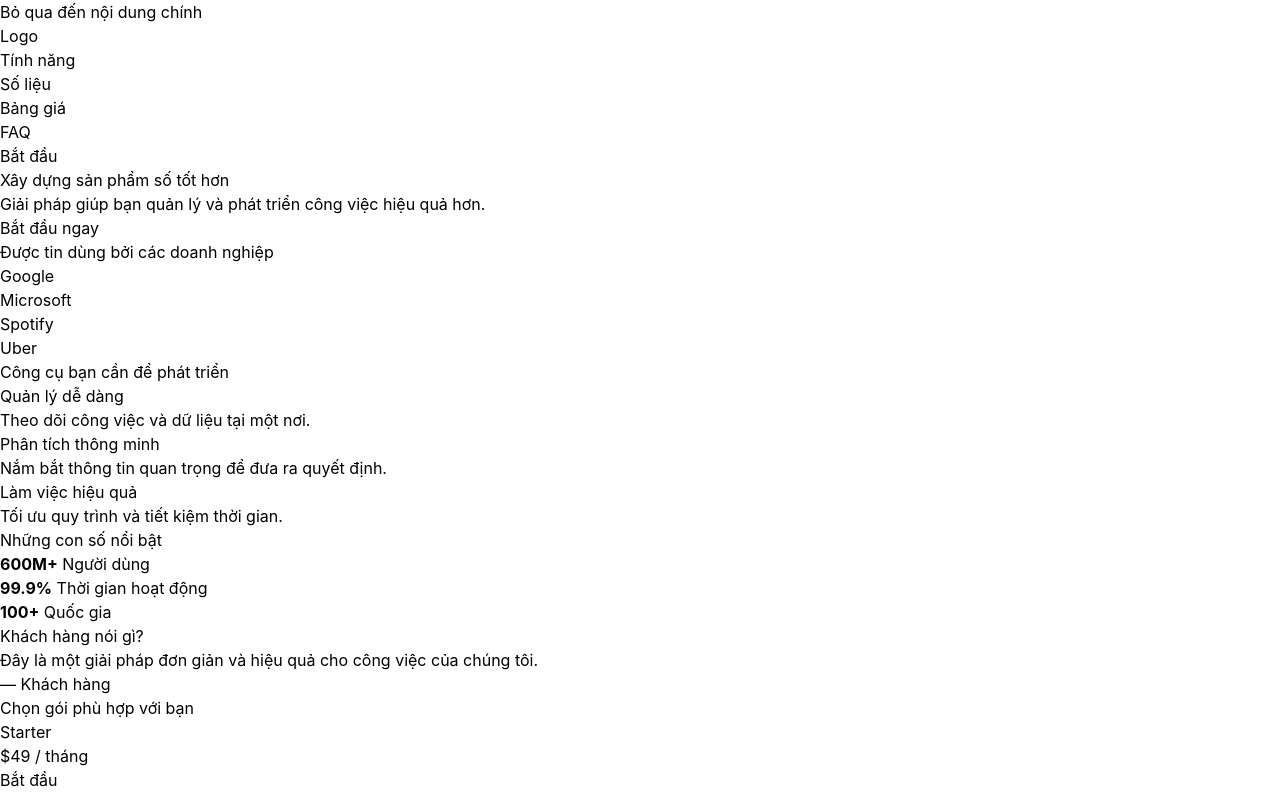
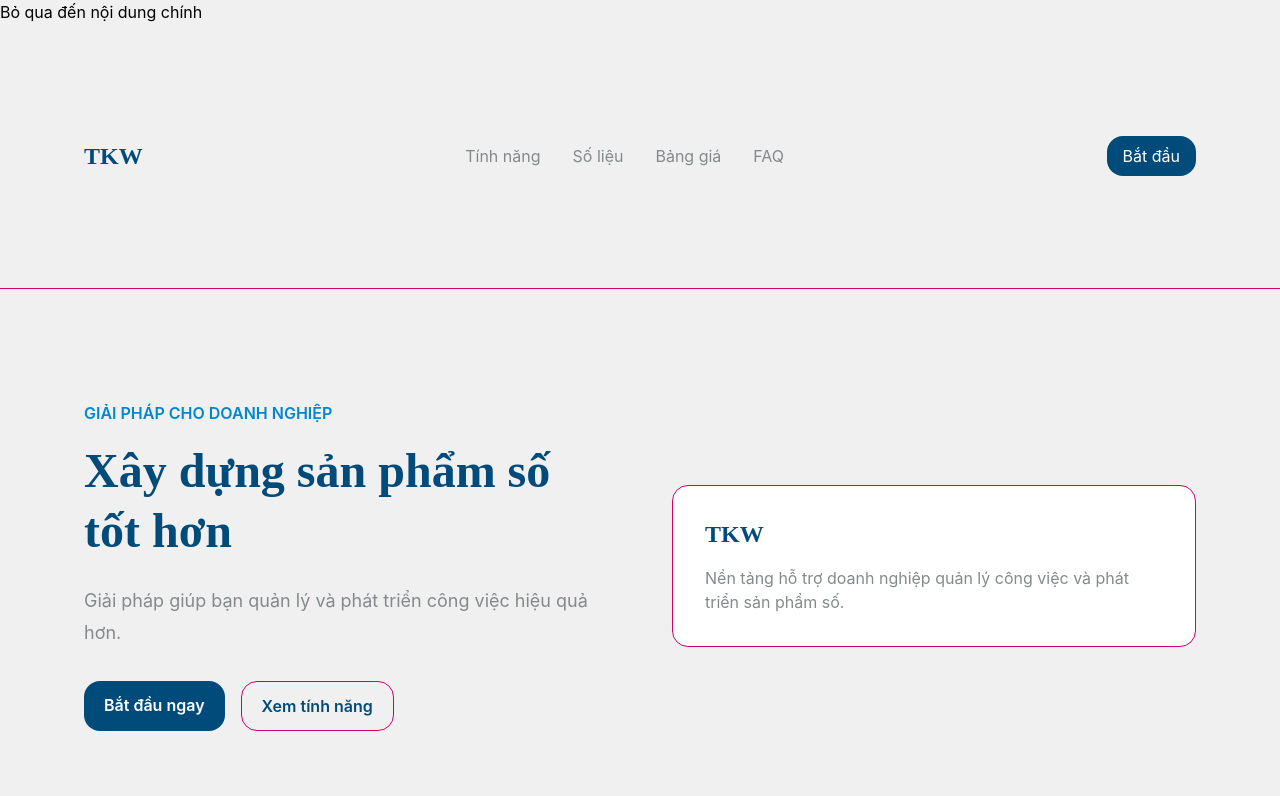
Before and after one commit to sln-webdesign/tkw_2551050150_ngan, a website: page index.html in a window 1280 px wide. Shown: the top 796 px of the page. Drawn offline with Linux system fonts and the light colour scheme.

Commit message:
feat: update landing page

```diff
--- a/index.html
+++ b/index.html
@@ -8,24 +8,30 @@
     <link rel="stylesheet" href="./dist/output.css">
 </head>
 
-<body>
+<body class="font-body text-ink bg-surface">
 
     <!-- Bỏ qua đến nội dung chính -->
     <a href="#main">Bỏ qua đến nội dung chính</a>
 
     <!-- 1. NAVBAR -->
-    <header>
-        <nav aria-label="Điều hướng chính">
-            <a href="#">Logo</a>
+    <header class="border-b border-line bg-surface">
+        <nav class="section flex items-center justify-between py-5"
+             aria-label="Điều hướng chính">
+            <a href="#" class="font-display text-2xl font-bold text-brand-600">TKW</a>
 
-            <ul>
-                <li><a href="#features">Tính năng</a></li>
-                <li><a href="#stats">Số liệu</a></li>
-                <li><a href="#pricing">Bảng giá</a></li>
-                <li><a href="#faq">FAQ</a></li>
+            <ul  class="hidden items-center gap-8 lg:flex">
+                <li><a href="#features"
+                       class="text-muted hover:text-brand-600">Tính năng</a></li>
+                <li><a href="#stats"
+                       class="text-muted hover:text-brand-600">Số liệu</a></li>
+                <li><a href="#pricing"
+                       class="text-muted hover:text-brand-600">Bảng giá</a></li>
+                <li><a href="#faq"
+                       class="text-muted hover:text-brand-600">FAQ</a></li>
             </ul>
 
-            <a href="#cta">Bắt đầu</a>
+            <a href="#cta"
+               class="rounded-card bg-brand-600 px-4 py-2 text-white hover:bg-accent-500">Bắt đầu</a>
         </nav>
     </header>
 
@@ -33,38 +39,58 @@
     <main id="main">
 
         <!-- 2. HERO -->
-        <section aria-labelledby="hero-title">
+<section
+    class="section grid items-center gap-14 lg:grid-cols-2 lg:gap-16"
+    aria-labelledby="hero-title"
+>
 
-            <h1 id="hero-title">
-                Xây dựng sản phẩm số tốt hơn
-            </h1>
+    <div>
+        <p class="mb-4 font-semibold text-accent-500">
+            GIẢI PHÁP CHO DOANH NGHIỆP
+        </p>
 
-            <p>
-                Giải pháp giúp bạn quản lý và phát triển công việc hiệu quả hơn.
+        <h1
+            id="hero-title"
+            class="font-display text-5xl font-bold leading-tight text-brand-600"
+        >
+            Xây dựng sản phẩm số tốt hơn
+        </h1>
+
+        <p class="mt-6 max-w-xl text-lg leading-8 text-muted">
+            Giải pháp giúp bạn quản lý và phát triển công việc hiệu quả hơn.
+        </p>
+
+        <div class="mt-8 flex flex-wrap gap-4">
+            <a
+                href="#cta"
+                class="rounded-card bg-brand-600 px-5 py-3 font-semibold text-white hover:bg-accent-500"
+            >
+                Bắt đầu ngay
+            </a>
+
+            <a
+                href="#features"
+                class="rounded-card border border-line px-5 py-3 font-semibold text-brand-600"
+            >
+                Xem tính năng
+            </a>
+        </div>
+    </div>
+
+    <div>
+        <div class="rounded-card border border-line bg-white p-8">
+            <p class="font-display text-2xl font-bold text-brand-600">
+                TKW
             </p>
 
-            <a href="#cta">Bắt đầu ngay</a>
+            <p class="mt-4 text-muted">
+                Nền tảng hỗ trợ doanh nghiệp quản lý công việc và phát triển
+                sản phẩm số.
+            </p>
+        </div>
+    </div>
 
-        </section>
-
-
-        <!-- 3. CUSTOMER LOGOS -->
-        <section aria-labelledby="customers-title">
-
-            <h2 id="customers-title">
-                Được tin dùng bởi các doanh nghiệp
-            </h2>
-
-            <ul>
-                <li>Google</li>
-                <li>Microsoft</li>
-                <li>Spotify</li>
-                <li>Uber</li>
-            </ul>
-
-        </section>
-
-
+</section>
         <!-- 4. FEATURES -->
         <section id="features" aria-labelledby="features-title">
 
--- a/src/input.css
+++ b/src/input.css
@@ -13,3 +13,7 @@
   --font-body:    "Inter", system-ui, sans-serif;
   --radius-card:  16px;
 }
+
+.section {
+  @apply mx-auto w-full max-w-6xl px-5 py-20 lg:py-28;
+}
```
Also changed, not shown: dist/output.css.
